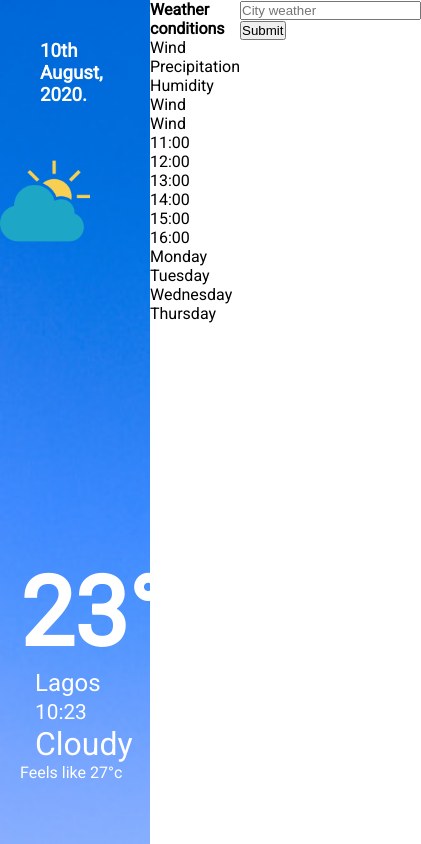
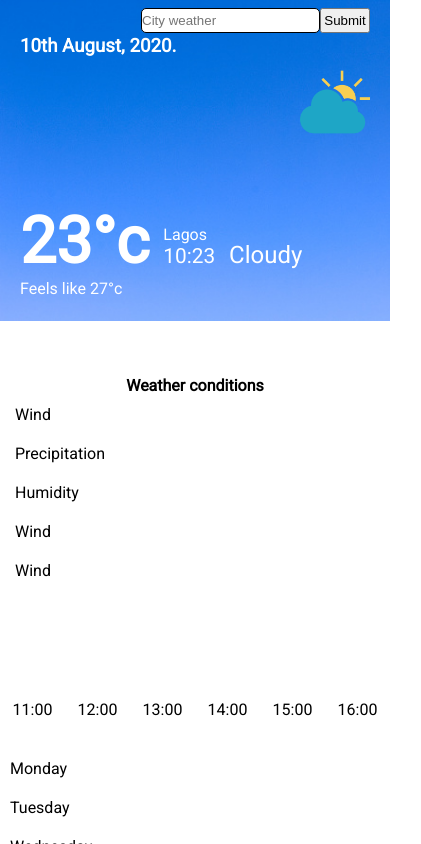
Before and after one commit to lolyparty/Weather-now, a plain HTML site: page index.html in a window 390 px wide. Shown: the whole page, 421 px wide, since content can reach past the window. Drawn offline with Linux system fonts and the light colour scheme; a script that the page names is missing.

Commit message:
update style.css

```diff
--- a/style.css
+++ b/style.css
@@ -9,6 +9,7 @@
     height:100vh;
     display:flex;
     font-family: 'Roboto';
+    overflow-x: hidden !important;
 }
 
 .right{
@@ -28,25 +29,30 @@
     padding:20px;
 }
 
-.currenticon{
-    margin:10px 50px 20px auto;
-    width:100px;
-    height:100px;
-    /* display: inline-block; */
+.currentdate{
+    padding:30px 40px 10px 20px;
+}
+
+.date{
+    font-weight: 700;
+}
+
+
+ .currenticon{
+    display: flex;
+    justify-content: flex-start;
 }
 
 .currentweathericon{
     width:90px;
     height:90px;
-}
-
-.currentdate{
-    padding:40px;
+    margin-left: auto;
+    margin-right:30px;
 }
 
 .weatherstat{
     position: absolute;
-    bottom:5%;
+    bottom:1%;
     padding:20px;
 }
 
@@ -70,3 +76,98 @@
     margin-left:15px;
     font-size: 2rem;
 }
+
+.search{
+    position: absolute;
+    right: 20px;
+    top:1%;
+}
+
+.searchinput{
+    border-radius: 5px;
+    border:1px solid #000;
+    height:25px;
+}
+
+.searchbtn{
+    height:25px;
+    width:50px;
+    cursor: pointer;
+}
+
+.weather_conditions{
+    padding-top: 25px;
+    margin-top:30px;
+}
+
+.conditions_head{
+    text-align: center;
+}
+
+.condition{
+    padding:10px 15px;
+}
+
+.weather_forecast{
+    display: flex;
+    justify-content: space-around;
+    padding-top:110px;
+    padding-bottom: 10px;
+}
+
+.days_forecast{
+    padding:20px 5px;
+}
+
+.day{
+    padding:10px 5px;
+}
+
+@media(max-width:790px){
+    .container{
+        flex-direction: column;
+        overflow-x: hidden !important;
+
+    }
+
+    .left, .right{
+        width:100%;
+    }
+
+    .weatherstat{
+        position: relative;
+        margin-top:15px;
+    }
+
+    .temp{
+        font-size: 4rem;
+    }
+
+    .currenticon{
+        margin-bottom: 50px;
+    }
+
+    .currentweathericon {
+        width: 70px;
+        height: 70px;
+        margin-right: 20px;
+    }
+
+    .location{
+        font-size: 1rem;
+    }
+
+    .cloud{
+        font-size: 1.5rem;
+    }
+
+    .currentdate{
+        margin-top: 5px;
+    }
+}
+
+@media(max-width:790px){
+    .cloud, .location{
+        margin-left: 10px;
+    }
+}
```
